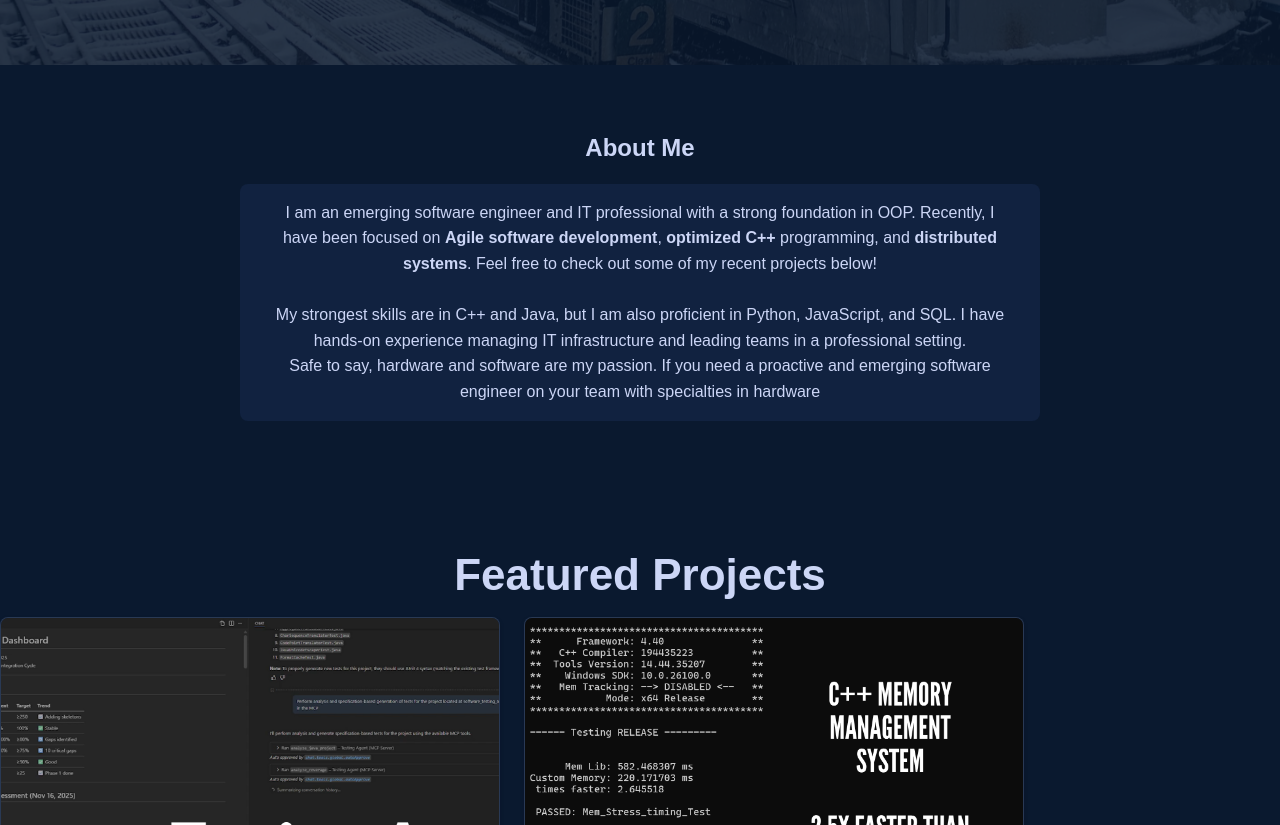
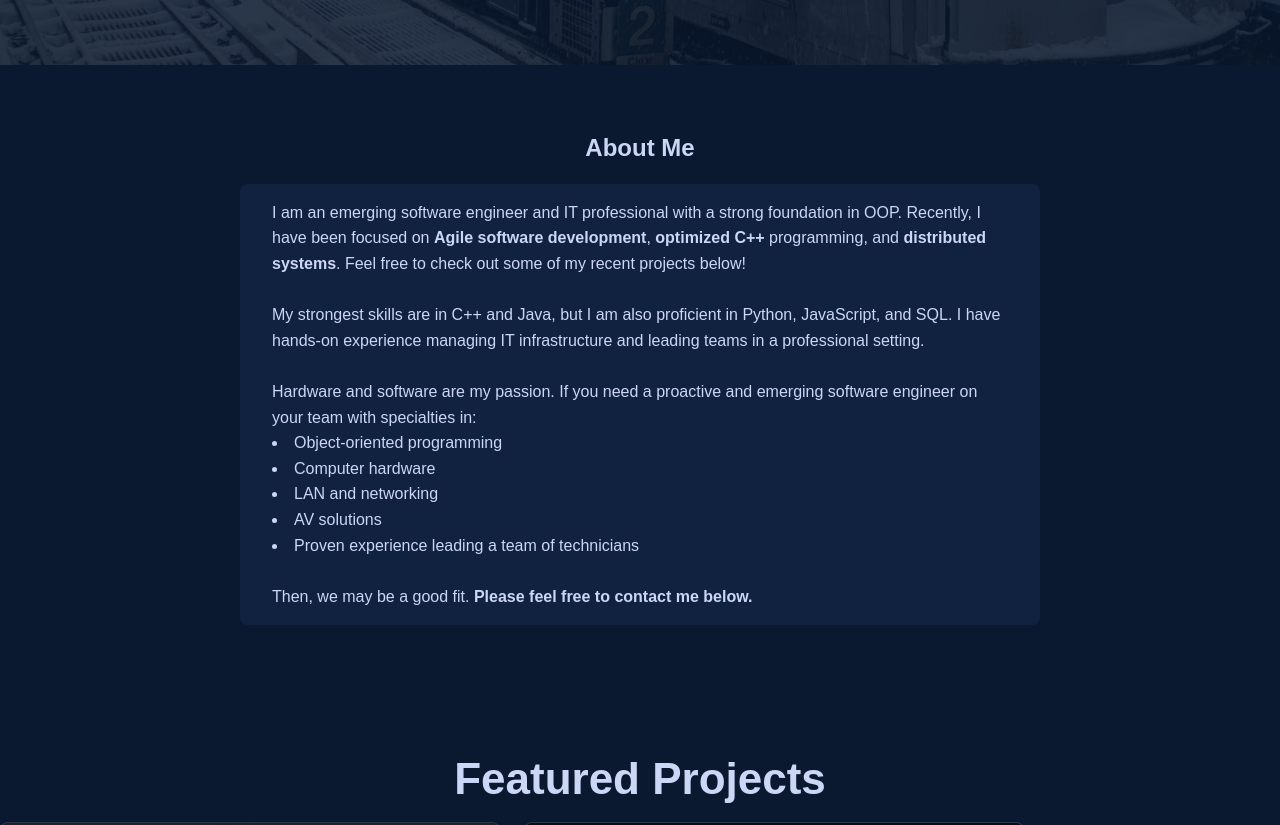
Before and after one commit to cazaresb/website-portfolio, a React (Vite) app: page / in a window 1280 px wide. Shown: the part 566-1391 px from the top of the page. Built offline with nearby package versions, Linux system fonts and the light colour scheme.

Commit message:
added instructions

```diff
--- a/src/components/About.jsx
+++ b/src/components/About.jsx
@@ -16,8 +16,17 @@ const About = () => (
       Python, JavaScript, and SQL. I have hands-on experience managing IT
       infrastructure and leading teams in a professional setting.
       <br></br>
-      Safe to say, hardware and software are my passion. If you need a proactive
-      and emerging software engineer on your team with specialties in hardware
+      <br></br>
+      Hardware and software are my passion. If you need a proactive and emerging
+      software engineer on your team with specialties in:
+      <br></br>
+      <li>Object-oriented programming</li>
+      <li>Computer hardware</li>
+      <li>LAN and networking</li>
+      <li>AV solutions</li>
+      <li>Proven experience leading a team of technicians</li>
+      <br></br>
+      Then, we may be a good fit. <b>Please feel free to contact me below.</b>
     </p>
   </section>
 );
--- a/src/styles/global.css
+++ b/src/styles/global.css
@@ -155,7 +155,7 @@ section {
 .about .about-text {
   max-width: 800px;
   margin: 0 auto;
-  text-align: center;
+  text-align: left;
   background-color: var(--bg-secondary);
   padding: 1rem 2rem;
   border-radius: 8px;
```
Also changed, not shown: 1 other file (tests, documents, lock files or other folders).
